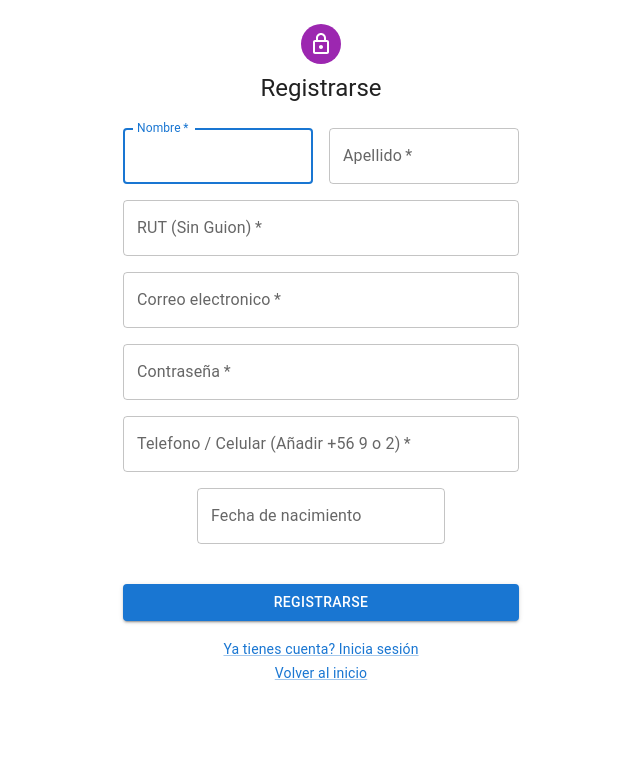
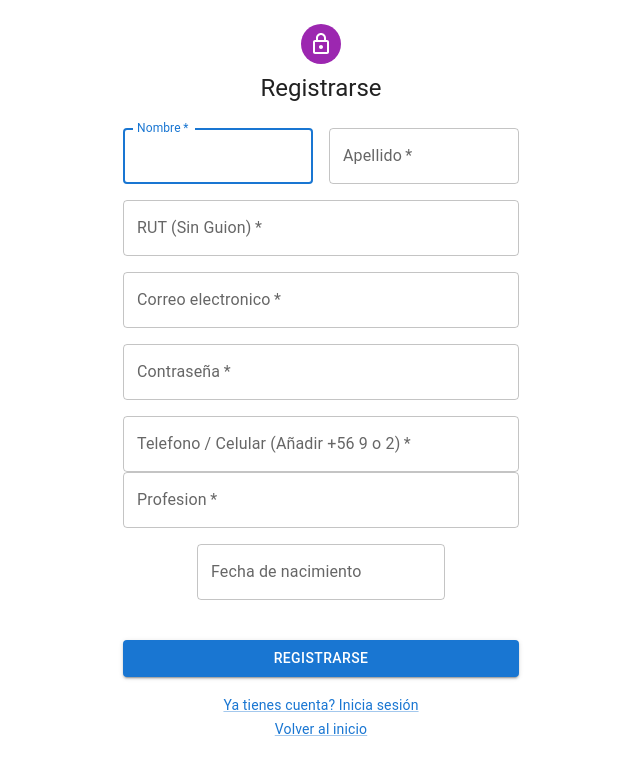
Before and after one commit to holydevelop/infinito-consultores, a Next.js app: page /register in a window 1280 px wide. Shown: the top 772 px of the page, without its empty margins (319-959 px from the left). Built offline with nearby package versions, Linux system fonts and the light colour scheme; no server answers.

Commit message:
Modificaciones menores
Se quitaron los botones de Home, se añadio la profesion en register y el navbar se arreglo un error, tambien se añadio como validacion la profesion

```diff
--- a/src/app/proposal/page.tsx
+++ b/src/app/proposal/page.tsx
@@ -222,12 +222,6 @@ export default function Proposal() {
                 </Snackbar>
 
                 <Loading isLoading={isLoading} />
-                <Grid item>
-                  <Button variant="contained" color="primary" href="/" sx={{ backgroundColor: "0B3299" }}>
-                    <HomeIcon />
-                    Home
-                  </Button>
-                </Grid>
               </Box>
             </Box>
 
--- a/src/app/register/page.tsx
+++ b/src/app/register/page.tsx
@@ -21,6 +21,7 @@ import { useSession } from 'next-auth/react';
 import { AdapterDayjs } from '@mui/x-date-pickers/AdapterDayjs';
 import { useRouter } from 'next/navigation';
 import { useAppDispatch } from '@/redux/hooks';
+import { AbsoluteString } from 'next/dist/lib/metadata/types/metadata-types';
 
 // TODO remove, this demo shouldn't need to reset the theme.
 const defaultTheme = createTheme();
@@ -32,6 +33,7 @@ interface FormErrors {
   password?: string;
   cellphone?: string;
   dateofbirth?: string;
+  profession?: AbsoluteString
 }
 
 interface RegisterResponse {
@@ -93,7 +95,7 @@ export default function SignUp() {
         dateofbirth: date,
         rut: String(data.get('rut')),
         cellphone: String(data.get('cellphone')),
-        profession: "INFORMATICA",
+        profession: String(data.get('profession')),
         name: String(`${data.get('firstName')} ${data.get('lastName')}`),
         firstName: String(data.get('firstName')),
         lastName: String(data.get('lastName'))
@@ -220,10 +222,20 @@ export default function SignUp() {
                     error={formErrors.cellphone ? true : false}
                     helperText={formErrors.cellphone}
                   />
+                  <Grid item xs={12}>
+                    <TextField
+                      required
+                      fullWidth
+                      id="profession"
+                      label="Profesion"
+                      name="profession"
+                      error={formErrors.profession ? true : false}
+                      helperText={formErrors.email}
+                    />
+                  </Grid>
                 </Grid>
                 <Grid item xs={12} container justifyContent={"center"}>
                   <Calendar setDate={setDate} formErrors={formErrors}
-
                   />
                 </Grid>
               </Grid>
--- a/src/components/Navbar.tsx
+++ b/src/components/Navbar.tsx
@@ -83,7 +83,7 @@ export default function NavBar() {
                           )
                         }
 
-                        <Button color="inherit" onClick={() => { router.push(`/profile/${user.id}`) }}>
+                        <Button color="inherit" onClick={handleMenu}>
                           {user?.name}
                         </Button>
                       </Box>
--- a/src/utils/validations.ts
+++ b/src/utils/validations.ts
@@ -70,6 +70,7 @@ export function validData(data: {
   email?: string;
   password?: string;
   cellphone?: string;
+  profession?: string
 
 }): { errors: { [key: string]: string } } {
   const errors: { [key: string]: string } = {};
@@ -80,6 +81,10 @@ export function validData(data: {
 
   if (!data.lastName) {
     errors.lastName = 'El campo apellido no puede estar vacío';
+  }
+
+  if (!data.profession) {
+    errors.firstName = 'El campo profesion no puede estar vacío, es posible modificarlo mas tarde';
   }
 
   // Validación de email
```
